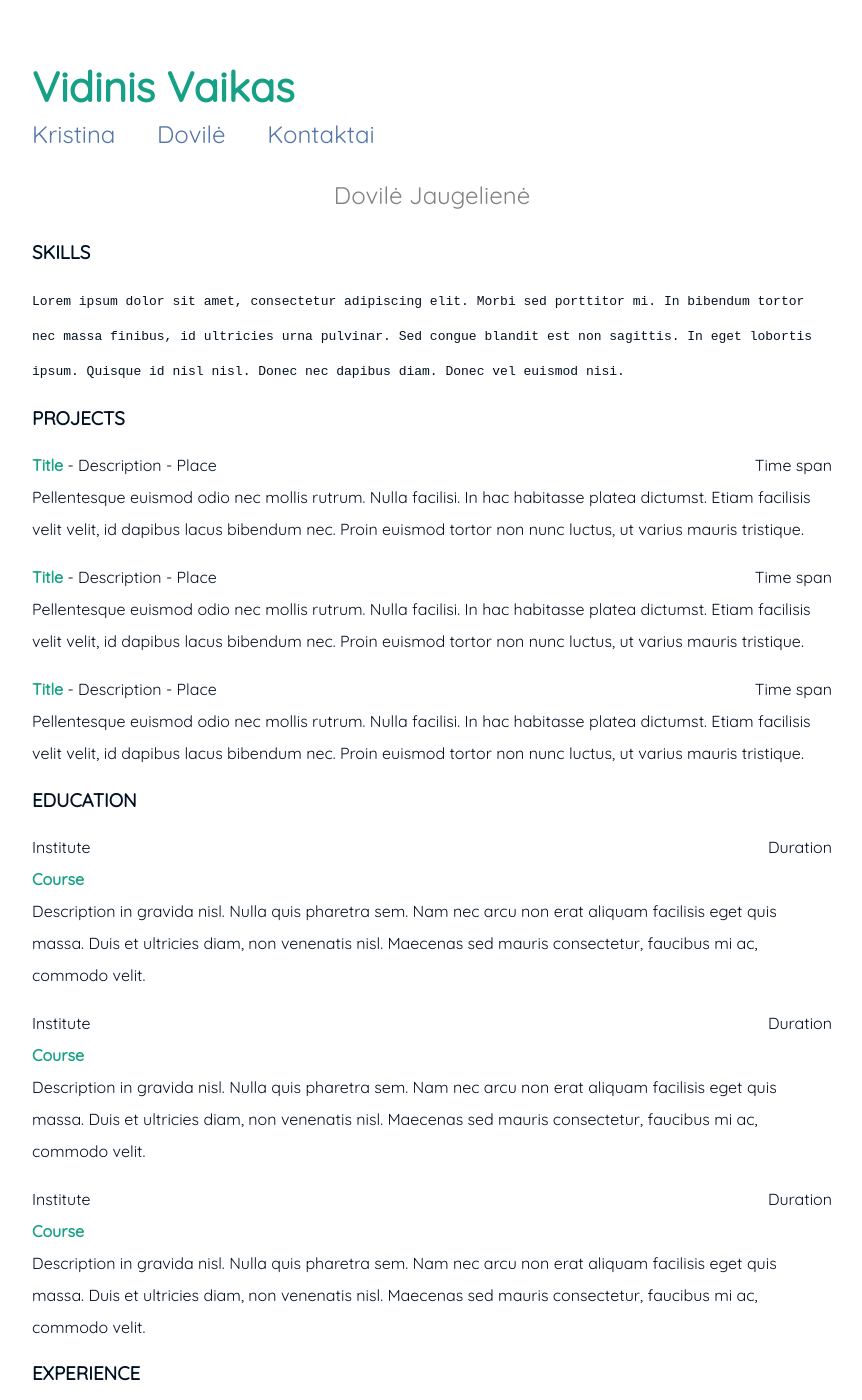
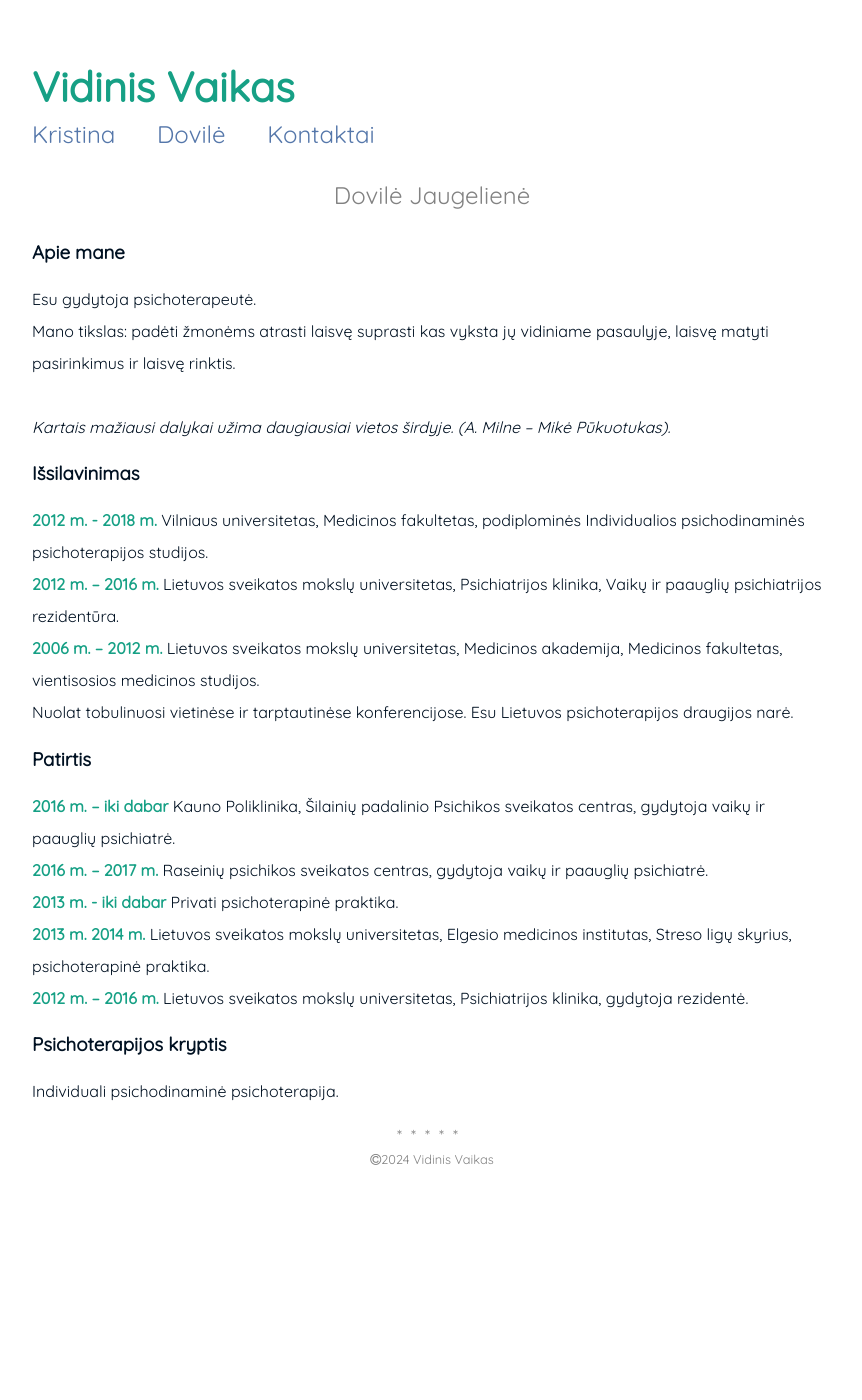
Before and after one commit to mindaugasjaugelis/vidinis-vaikas, a Jekyll site: the page built from dovile-resume.md, in a window 1280 px wide and 1400 px high. Shown: the whole window, without its empty margins (208-1070 px from the left). Built offline with Jekyll 4.4.1, drawn with Linux system fonts in a browser that asks for light colours; our own code applies the rules of GitHub Pages for plain Markdown files; some of the changed text lies outside the part shown.

Commit message:
Updated descriptions

````diff
--- a/dovile-resume.md
+++ b/dovile-resume.md
@@ -4,54 +4,23 @@ title:
 subtitle: Dovilė Jaugelienė
 ---
 
-### SKILLS
-``` Lorem ipsum dolor sit amet, consectetur adipiscing elit. Morbi sed porttitor mi. In bibendum tortor nec massa finibus, id ultricies urna pulvinar. Sed congue blandit est non sagittis. In eget lobortis ipsum. Quisque id nisl nisl. Donec nec dapibus diam. Donec vel euismod nisi.  ```
+### Apie mane
+Esu gydytoja psichoterapeutė.<br>
+Mano tikslas: padėti žmonėms atrasti laisvę suprasti kas vyksta jų vidiniame pasaulyje, laisvę matyti pasirinkimus ir laisvę rinktis.<br><br>
+<i>Kartais mažiausi dalykai užima daugiausiai vietos širdyje. (A. Milne – Mikė Pūkuotukas).</i>
 
-### PROJECTS
-**Title** - Description - Place <span style="float: right; ">Time span</span>
-Pellentesque euismod odio nec mollis rutrum. Nulla facilisi. In hac habitasse platea dictumst. Etiam facilisis velit velit, id dapibus lacus bibendum nec. Proin euismod tortor non nunc luctus, ut varius mauris tristique.
+### Išsilavinimas
+**2012 m. - 2018 m.** Vilniaus universitetas, Medicinos fakultetas, podiplominės Individualios psichodinaminės psichoterapijos studijos.<br>
+**2012 m. – 2016 m.** Lietuvos sveikatos mokslų universitetas, Psichiatrijos klinika, Vaikų ir paauglių psichiatrijos rezidentūra.<br>
+**2006 m. – 2012 m.** Lietuvos sveikatos mokslų universitetas, Medicinos akademija, Medicinos fakultetas, vientisosios medicinos studijos.<br>
+Nuolat tobulinuosi vietinėse ir tarptautinėse konferencijose. Esu Lietuvos psichoterapijos draugijos narė.
 
-**Title** - Description - Place <span style="float: right; ">Time span</span>
-Pellentesque euismod odio nec mollis rutrum. Nulla facilisi. In hac habitasse platea dictumst. Etiam facilisis velit velit, id dapibus lacus bibendum nec. Proin euismod tortor non nunc luctus, ut varius mauris tristique.
+### Patirtis
+**2016 m. – iki dabar** Kauno Poliklinika, Šilainių padalinio Psichikos sveikatos centras, gydytoja vaikų ir paauglių psichiatrė.<br>
+**2016 m. – 2017 m.** Raseinių psichikos sveikatos centras, gydytoja vaikų ir paauglių psichiatrė.<br>
+**2013 m. - iki dabar** Privati psichoterapinė praktika.<br>
+**2013 m. 2014 m.** Lietuvos sveikatos mokslų universitetas, Elgesio medicinos institutas, Streso ligų skyrius, psichoterapinė praktika.<br>
+**2012 m. – 2016 m.** Lietuvos sveikatos mokslų universitetas, Psichiatrijos klinika, gydytoja rezidentė.
 
-**Title** - Description - Place <span style="float: right; ">Time span</span>
-Pellentesque euismod odio nec mollis rutrum. Nulla facilisi. In hac habitasse platea dictumst. Etiam facilisis velit velit, id dapibus lacus bibendum nec. Proin euismod tortor non nunc luctus, ut varius mauris tristique.
-
-### EDUCATION
-
-Institute <span style="float: right; ">Duration</span>
-**Course**
-Description in gravida nisl. Nulla quis pharetra sem. Nam nec arcu non erat aliquam facilisis eget quis massa. Duis et ultricies diam, non venenatis nisl. Maecenas sed mauris consectetur, faucibus mi ac, commodo velit.
-
-Institute <span style="float: right; ">Duration</span>
-**Course**
-Description in gravida nisl. Nulla quis pharetra sem. Nam nec arcu non erat aliquam facilisis eget quis massa. Duis et ultricies diam, non venenatis nisl. Maecenas sed mauris consectetur, faucibus mi ac, commodo velit.
-
-Institute <span style="float: right; ">Duration</span>
-**Course**
-Description in gravida nisl. Nulla quis pharetra sem. Nam nec arcu non erat aliquam facilisis eget quis massa. Duis et ultricies diam, non venenatis nisl. Maecenas sed mauris consectetur, faucibus mi ac, commodo velit.
-
-### EXPERIENCE
-
-Title - **Comapany** <span style="float: right; ">Duration</span>
-_Description Phasellus a tellus volutpat, ornare sapien et, lacinia erat. Suspendisse congue, enim vitae mattis pulvinar, eros lacus porttitor neque, eu sodales nibh metus nec arcu. Vestibulum ante ipsum primis in faucibus orci luctus et ultrices posuere cubilia Curae;_
-Technologies used
-
-
-Title - **Comapany** <span style="float: right; ">Duration</span>
-_Description Phasellus a tellus volutpat, ornare sapien et, lacinia erat. Suspendisse congue, enim vitae mattis pulvinar, eros lacus porttitor neque, eu sodales nibh metus nec arcu. Vestibulum ante ipsum primis in faucibus orci luctus et ultrices posuere cubilia Curae;_
-Technologies used
-
-Title - **Comapany** <span style="float: right; ">Duration</span>
-_Description Phasellus a tellus volutpat, ornare sapien et, lacinia erat. Suspendisse congue, enim vitae mattis pulvinar, eros lacus porttitor neque, eu sodales nibh metus nec arcu. Vestibulum ante ipsum primis in faucibus orci luctus et ultrices posuere cubilia Curae;_
-Technologies used
-
-
-### RECOGNITION & INTERESTS
-
-- Etiam luctus ante quis est dictum faucibus.
-- Etiam luctus ante quis est dictum faucibus.
-- Etiam luctus ante quis est dictum faucibus.
-- Etiam luctus ante quis est dictum faucibus.
-- Etiam luctus ante quis est dictum faucibus.
-- Etiam luctus ante quis est dictum faucibus.
+### Psichoterapijos kryptis
+Individuali psichodinaminė psichoterapija.
````
Also changed, not shown: index.md (+3 -0 lines), kontaktai.md (+9 -3 lines), kristina-resume.md (+0 -3 lines).
